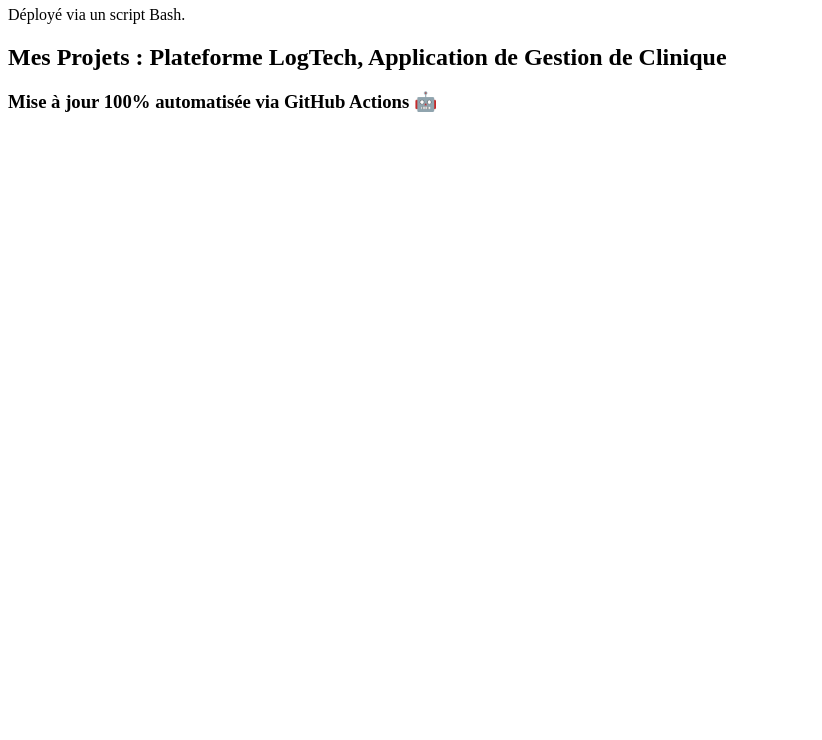
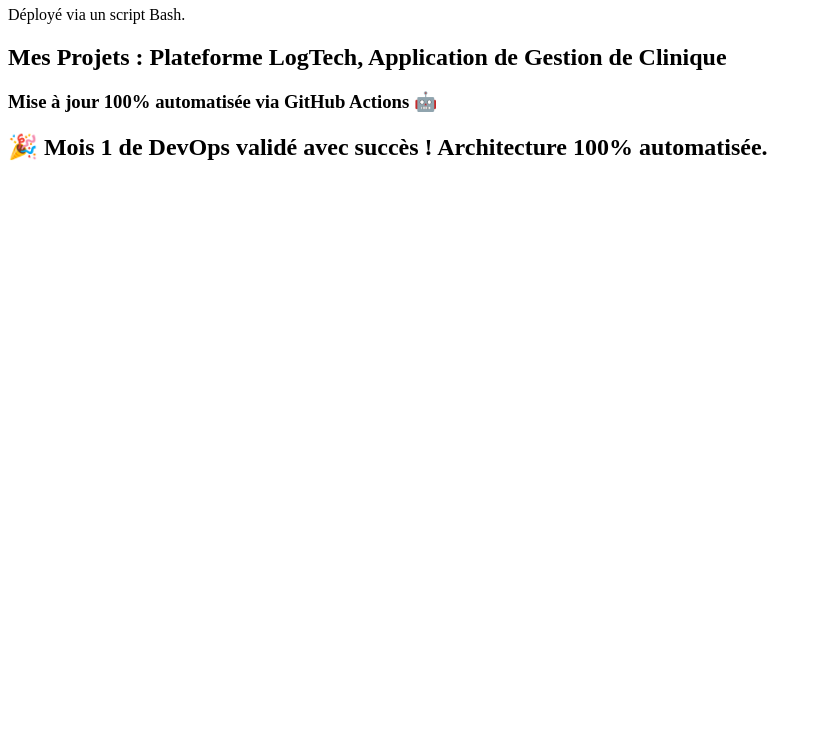
Before and after one commit to ndourmouhammad/CI-CD-Pipeline-AWS-Cloud-Infrastructure, a plain HTML site: page index.html in a window 1280 px wide. Shown: the part 60-800 px from the top of the page, without its empty margins (0-822 px from the left). Drawn offline with Linux system fonts and the light colour scheme.

Commit message:
feat: test final end-to-end du mois 1

```diff
--- a/index.html
+++ b/index.html
@@ -1,3 +1,4 @@
 <h1>Portfolio de Mouhammad - Version 2.0 !</h1><p>Déployé via un script Bash.</p>
 <h2>Mes Projets : Plateforme LogTech, Application de Gestion de Clinique</h2>
 <h3>Mise à jour 100% automatisée via GitHub Actions 🤖</h3>
+<h2>🎉 Mois 1 de DevOps validé avec succès ! Architecture 100% automatisée.</h2>
```
